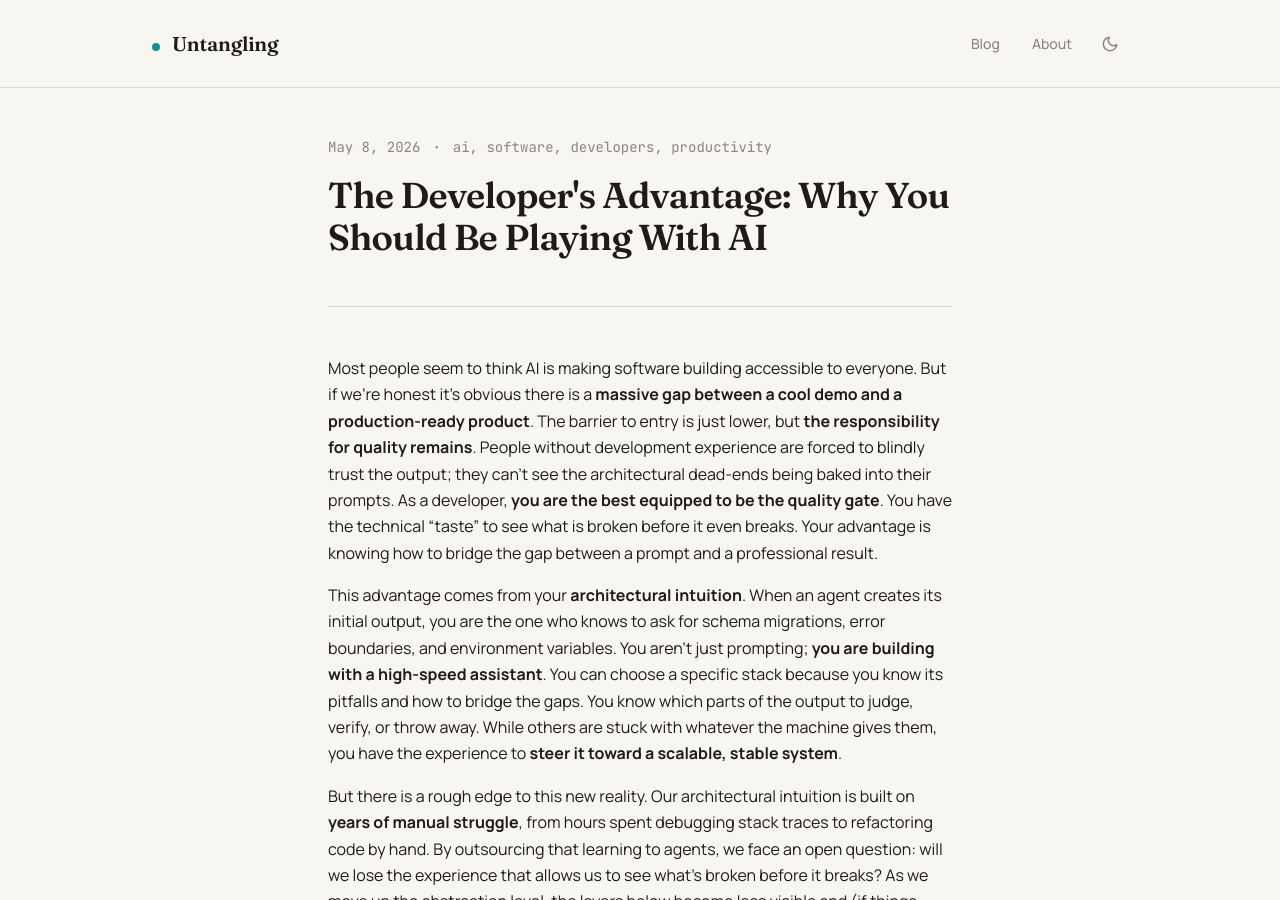
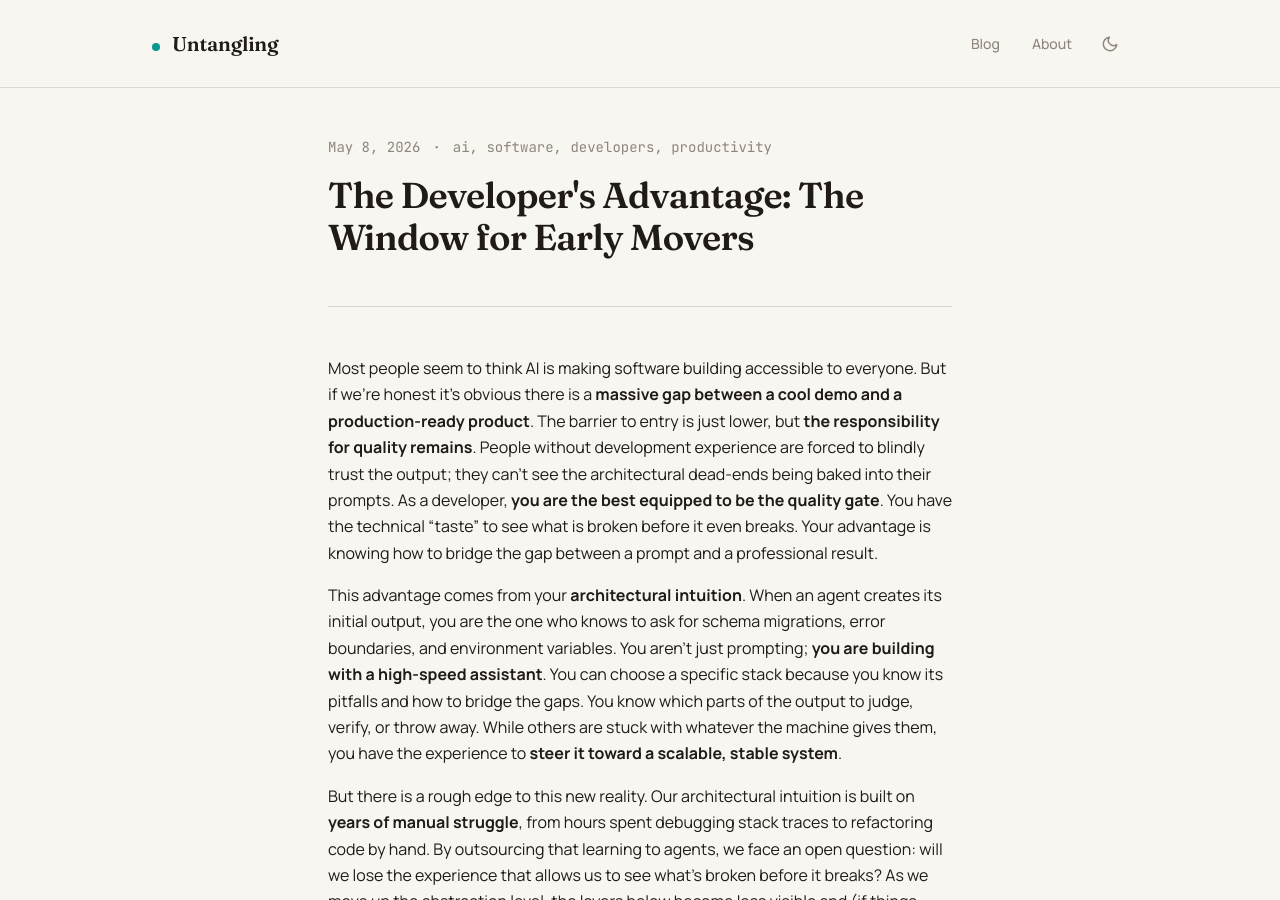
Before and after one commit to arienkock/arienkock.github.io, a Jekyll site: the page built from _posts/2026-05-08-the-developers-advantage-why-you-should-be-playing-with-ai.md, in a window 1280 px wide and 900 px high. Built offline with Jekyll 4.4.1, drawn with Linux system fonts in a browser that asks for light colours.

Commit message:
Update post subtitle to less prescriptive framing
Replace "Why You Should Be Playing With AI" with "The Window for Early Movers" to reflect that early positioning is an opportunity, not a directive.

https://claude.ai/code/session_012pCv3ZLqoJLY2gSVTfxngk

```diff
--- a/_posts/2026-05-08-the-developers-advantage-why-you-should-be-playing-with-ai.md
+++ b/_posts/2026-05-08-the-developers-advantage-why-you-should-be-playing-with-ai.md
@@ -1,5 +1,5 @@
 ---
-title: "The Developer's Advantage: Why You Should Be Playing With AI"
+title: "The Developer's Advantage: The Window for Early Movers"
 date: 2026-05-08
 tags: [ai, software, developers, productivity]
 published: true
```
